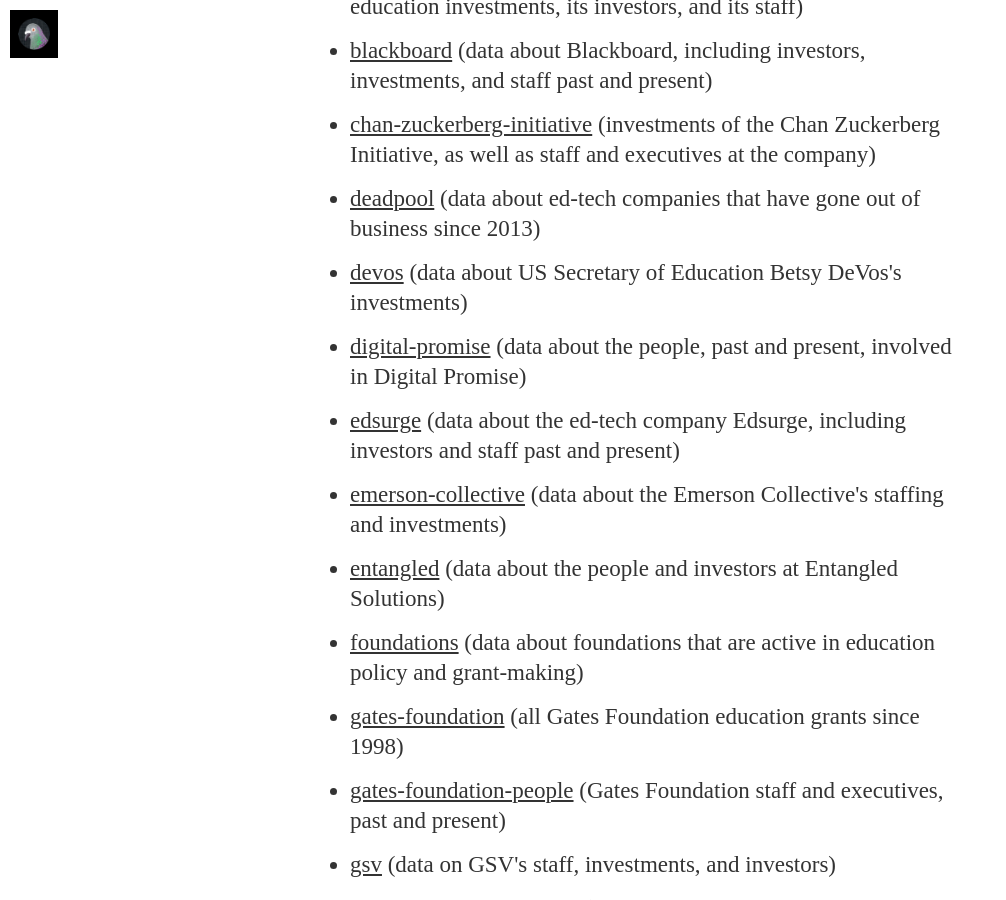
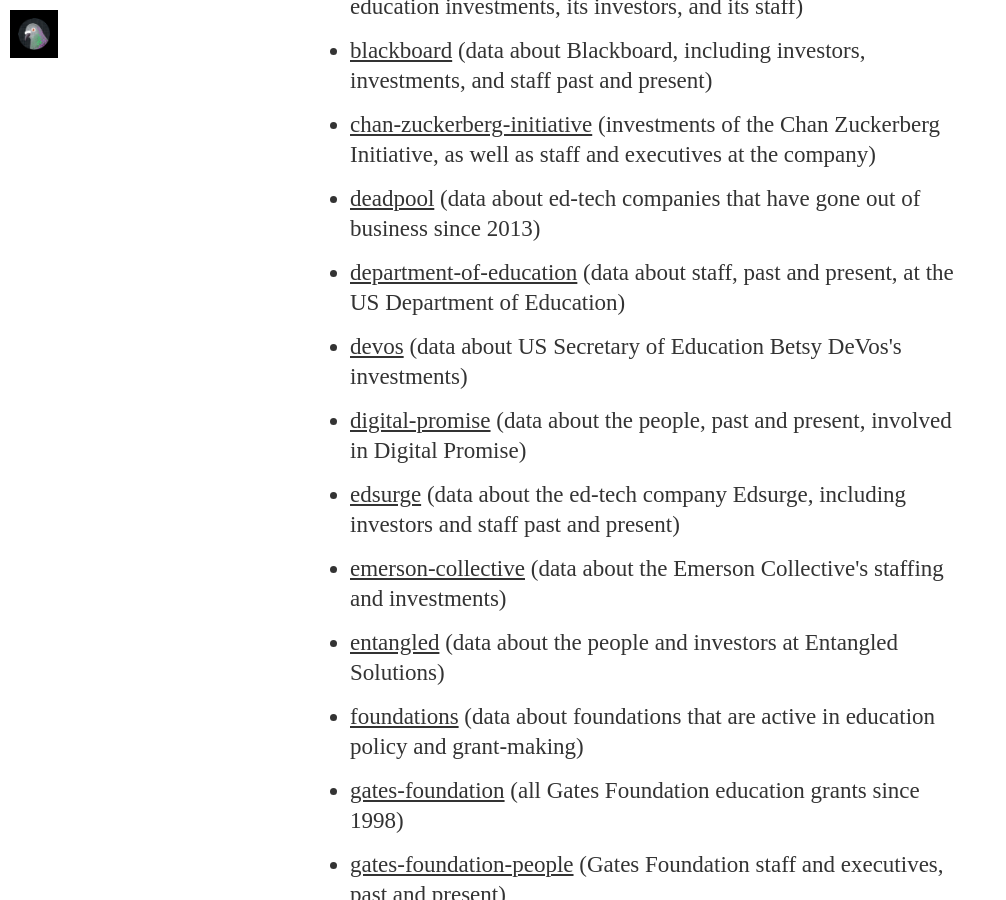
Before and after one commit to HackEducation/data, a Jekyll site: the page built from index.html, in a window 1280 px wide and 900 px high, scrolled down 1252 px. Shown: the whole window, without its empty margins (0-1006 px from the left). Built offline with Jekyll 4.4.1, drawn with Linux system fonts in a browser that asks for light colours; nearby versions of some CDN libraries; some web fonts are replaced.

Commit message:
added data set

```diff
--- a/index.html
+++ b/index.html
@@ -13,6 +13,7 @@
 <li><a href="https://Hack-Education-Data.github.io/blackboard">blackboard</a> (data about Blackboard, including investors, investments, and staff past and present)</li>
 <li><a href="https://Hack-Education-Data.github.io/chan-zuckerberg-initiative">chan-zuckerberg-initiative</a> (investments of the Chan Zuckerberg Initiative, as well as staff and executives at the company)</li>
 <li><a href="https://Hack-Education-Data.github.io/deadpool">deadpool</a> (data about ed-tech companies that have gone out of business since 2013)</li>
+<li><a href="https://hack-education-data.github.io/department-of-education">department-of-education</a> (data about staff, past and present, at the US Department of Education)</li>
 <li><a href="https://hack-education-data.github.io/devos/">devos</a> (data about US Secretary of Education Betsy DeVos's investments)</li>
 <li><a href="https://Hack-Education-Data.github.io/digital-promise">digital-promise</a> (data about the people, past and present, involved in Digital Promise)</li>
 <li><a href="https://Hack-Education-Data.github.io/edsurge">edsurge</a> (data about the ed-tech company Edsurge, including investors and staff past and present)</li>
```
